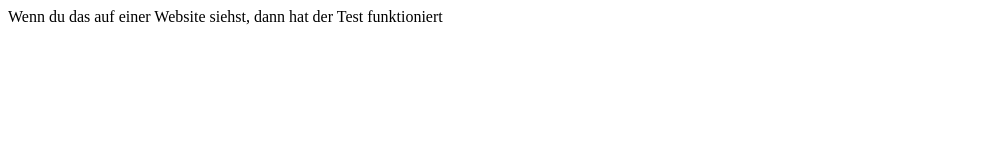
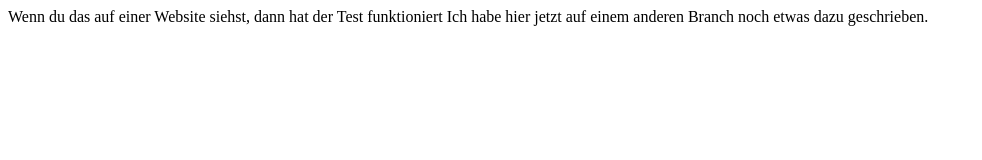
Before and after one commit to TheGlo187/DockerDeploymentTesting, a plain HTML site: page index.html in a window 1280 px wide. Shown: the whole page, without its empty margins (0-982 px from the left). Drawn offline with Linux system fonts and the light colour scheme.

Commit message:
index.html angepasst

```diff
--- a/index.html
+++ b/index.html
@@ -7,5 +7,7 @@
 </head>
 <body>
     Wenn du das auf einer Website siehst, dann hat der Test funktioniert
+
+    Ich habe hier jetzt auf einem anderen Branch noch etwas dazu geschrieben.
 </body>
 </html>
```
